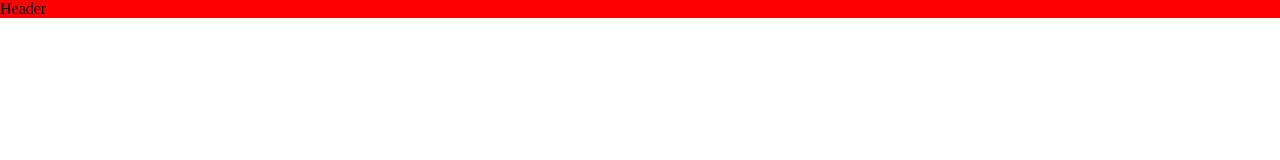
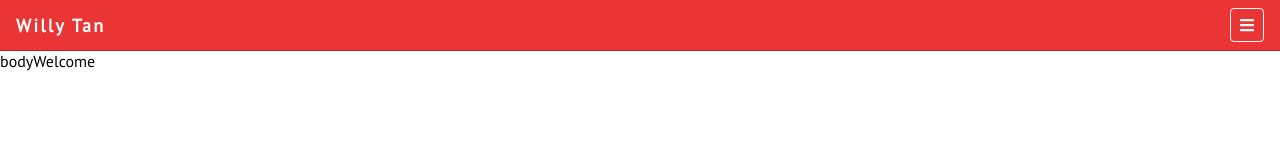
Before and after one commit to willytan-96/Astragalomancy, a React app: page / in a window 1280 px wide. Built offline with nearby package versions, Linux system fonts and the light colour scheme.

Commit message:
Add dropdown view

```diff
--- a/public/index.html
+++ b/public/index.html
@@ -11,6 +11,7 @@
     -->
 	<link rel="manifest" href="%PUBLIC_URL%/manifest.json">
 	<link rel="shortcut icon" href="%PUBLIC_URL%/favicon.ico">
+	<link href="https://fonts.googleapis.com/css?family=PT+Sans&display=swap" rel="stylesheet">
 	<!--
       Notice the use of %PUBLIC_URL% in the tags above.
       It will be replaced with the URL of the `public` folder during the build.
@@ -23,21 +24,11 @@
 	<title>React App</title>
 </head>
 
-<body style="margin: 0px">
+<body style="margin: 0px; font-family: 'PT Sans', sans-serif;">
 	<noscript>
 		You need to enable JavaScript to run this app.
 	</noscript>
 	<div id="root"></div>
-	<!--
-      This HTML file is a template.
-      If you open it directly in the browser, you will see an empty page.
-
-      You can add webfonts, meta tags, or analytics to this file.
-      The build step will place the bundled scripts into the <body> tag.
-
-      To begin the development, run `npm start` or `yarn start`.
-      To create a production bundle, use `npm run build` or `yarn build`.
-    -->
 </body>
 
 </html>
--- /dev/null
+++ b/sandbox.config.json
@@ -0,0 +1,5 @@
+{
+  "infiniteLoopProtection": true,
+  "hardReloadOnChange": true,
+  "view": "browser"
+}
--- a/src/components/Header/index.js
+++ b/src/components/Header/index.js
@@ -1,10 +1,84 @@
-import React from "react";
+import React, { useState } from "react";
 import SC from "styled-components";
+import { FaBars } from "react-icons/fa";
+import colors from "../../constants/colors";
 
 const HeaderContainer = SC.div`
-  background-color: red;
+  background-color: ${colors.primaryColor};
+  border-bottom: 1px solid ${colors.primaryBorderColor};
+  display: flex;
+  flex: 1 1 auto;
+  padding: 8px 16px;
+`;
+
+const TitleBar = SC.div`
+  align-items: center;
+  color: ${colors.whiteColor};
+  display: flex;
+  flex: 1 1 auto;
+  font-size: 18px;
+  font-weight: 600;
+  letter-spacing: 2.25px;
+`;
+
+const HamburgerButton = SC.div`
+  align-items: center;
+  border: 1px solid ${colors.whiteColor};
+  border-radius: 4px;
+  color: ${colors.whiteColor};
+  cursor: pointer;
+  display: flex;
+  flex: 0 1  auto;
+  justify-content: center;
+  padding: 8px;
+
+  &:hover {
+    color: ${colors.blackColor};
+    border-color: ${colors.blackColor};
+  }
+`;
+
+const DropdownContainer = SC.div`
+  background-color: ${colors.primaryColor};
+  border-bottom: 1px solid ${colors.primaryBorderColor};
+`;
+
+const DropdownLink = SC.div`
+  color: ${colors.whiteColor};
+  cursor: pointer;
+  font-size: 14px;
+  font-weight: 600;
+  letter-spacing: 1.5px;
+  padding: 16px;
+
+  &:hover {
+    background-color: ${colors.whiteColor};
+    color: ${colors.primaryColor};
+  }
 `;
 
 export default function Header() {
-  return <HeaderContainer>Header</HeaderContainer>;
+  const [dropdownVisibility, setDropdownVisibility] = useState(false);
+  const DropdownComponents = () => (
+    <DropdownContainer>
+      <DropdownLink>Link1</DropdownLink>
+      <DropdownLink>Link1</DropdownLink>
+      <DropdownLink>Link1</DropdownLink>
+      <DropdownLink>Link1</DropdownLink>
+    </DropdownContainer>
+  );
+
+  return (
+    <div>
+      <HeaderContainer>
+        <TitleBar>Willy Tan</TitleBar>
+        <HamburgerButton
+          onClick={() => setDropdownVisibility(!dropdownVisibility)}
+        >
+          <FaBars />
+        </HamburgerButton>
+      </HeaderContainer>
+      {dropdownVisibility && <DropdownComponents />}
+    </div>
+  );
 }
--- /dev/null
+++ b/src/constants/colors.js
@@ -0,0 +1,6 @@
+export default {
+  primaryColor: "#eb3434",
+  primaryBorderColor: "#bf2222",
+  whiteColor: "#ffffff",
+  blackColor: "black"
+};
--- a/src/index.js
+++ b/src/index.js
@@ -1,10 +1,12 @@
 import React from "react";
 import ReactDOM from "react-dom";
 import Router from "./router";
+import Header from "./components/Header";
 
 function App() {
   return (
     <div className="App">
+      <Header />
       <Router />
     </div>
   );
--- a/src/pages/Welcome/index.js
+++ b/src/pages/Welcome/index.js
@@ -1,10 +1,5 @@
 import React, { Fragment } from "react";
-import Header from "../../components/Header";
 
 export default () => {
-  return (
-    <Fragment>
-      <Header />
-    </Fragment>
-  );
+  return <Fragment>bodyWelcome</Fragment>;
 };
```
Also changed, not shown: package.json (+7 -1 lines).
